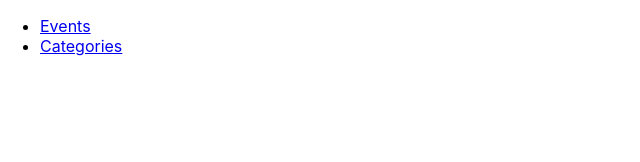
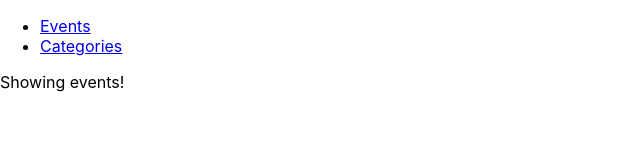
Before and after one commit to beth-ruff/CommuniTeam, a React (Create React App) app in the folder communiteam-frontend/: page /categories/1 in a window 1280 px wide. Shown: the top 162 px of the page, without its empty margins (0-640 px from the left). Built offline with nearby package versions, Linux system fonts and the light colour scheme.

Commit message:
add nested routing for category show page

```diff
--- a/communiteam-frontend/src/actions/categories.js
+++ b/communiteam-frontend/src/actions/categories.js
@@ -5,6 +5,7 @@ export const getCategories = () => {
         .then(resp => resp.json())
         .then(categories => dispatch({type: 'CATEGORIES_LOADED', payload: categories}))
     }
+
 }
 
 export const addCategory = (category) => {
--- a/communiteam-frontend/src/components/CategoryCard.js
+++ b/communiteam-frontend/src/components/CategoryCard.js
@@ -1,15 +1,17 @@
 import React from 'react';
 import { Link } from 'react-router-dom';
+// import CategoryShow from './CategoryShow';
 
 const CategoryCard  = (props) =>
 
     <div>
-        <Link to="/events" >
+        <Link key={props.category.id} to={`/categories/${props.category.id}`}>
         <div className="category-card">
                 <p>{props.category.loading ? <h5>Loading......</h5> : props.category.name}</p>
                 <button onClick={props.deleteCategory} id={props.category.id}>X</button>
         </div>
         </Link>
+
     </div>
 
 export default CategoryCard;
--- a/communiteam-frontend/src/components/EventShow.js
+++ b/communiteam-frontend/src/components/CategoryShow.js
@@ -1,12 +1,13 @@
 import React from 'react';
 
-const EventShow = (props) =>
+const CategoryShow = (props) =>
 
     <div>
         <div className="event-show">
+            Showing events!
                 {/* <p>{props.event.loading ? <h5>Loading......</h5> : props.event.name}</p>
                 <button onClick={props.deleteEvent} id={props.event.id}>X</button> */}
         </div>
     </div>
 
-export default EventShow;
+export default CategoryShow;
--- a/communiteam-frontend/src/index.js
+++ b/communiteam-frontend/src/index.js
@@ -11,6 +11,7 @@ import Event from './Event';
 import './index.css';
 import App from './App';
 import * as serviceWorker from './serviceWorker';
+import CategoryShow from './components/CategoryShow';
 
 const store = createStore(rootReducer, composeWithDevTools(applyMiddleware(thunk)))
 
@@ -21,6 +22,7 @@ ReactDOM.render(
       <NavBar />
       <Route exact path="/categories" component={App} />
       <Route exact path="/events" component={Event} />
+      <Route path="/categories/:id" component={CategoryShow} />
     </Router>
   </Provider>
   </React.StrictMode>,
```
